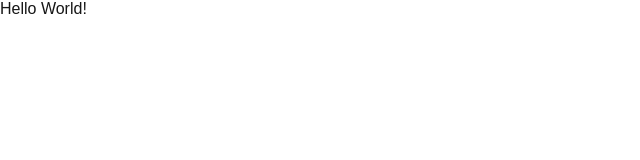
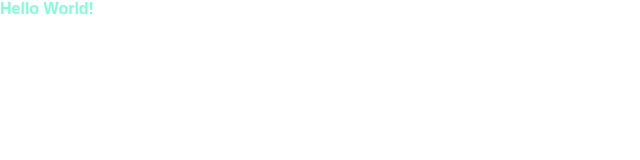
Before and after one commit to omgyukiel/complete-dev, a Next.js app in the folder sample-next/my-app/: page /hello in a window 1280 px wide. Shown: the top 160 px of the page, without its empty margins (0-640 px from the left). Built offline with nearby package versions, Linux system fonts and the light colour scheme.

Commit message:
feat: set global css class for hello text

```diff
--- a/sample-next/my-app/src/pages/hello.tsx
+++ b/sample-next/my-app/src/pages/hello.tsx
@@ -1,7 +1,7 @@
 import type { NextPage } from 'next';
 
 const Hello: NextPage = () => {
-    return (<>Hello World!</>);
+    return (<div className="hello">Hello World!</div>);
 }
 
 export default Hello;
--- a/sample-next/my-app/src/styles/globals.css
+++ b/sample-next/my-app/src/styles/globals.css
@@ -24,6 +24,11 @@ body {
   -moz-osx-font-smoothing: grayscale;
 }
 
+.hello {
+  color:aquamarine;
+  font-weight: bold;
+}
+
 * {
   box-sizing: border-box;
   padding: 0;
```
